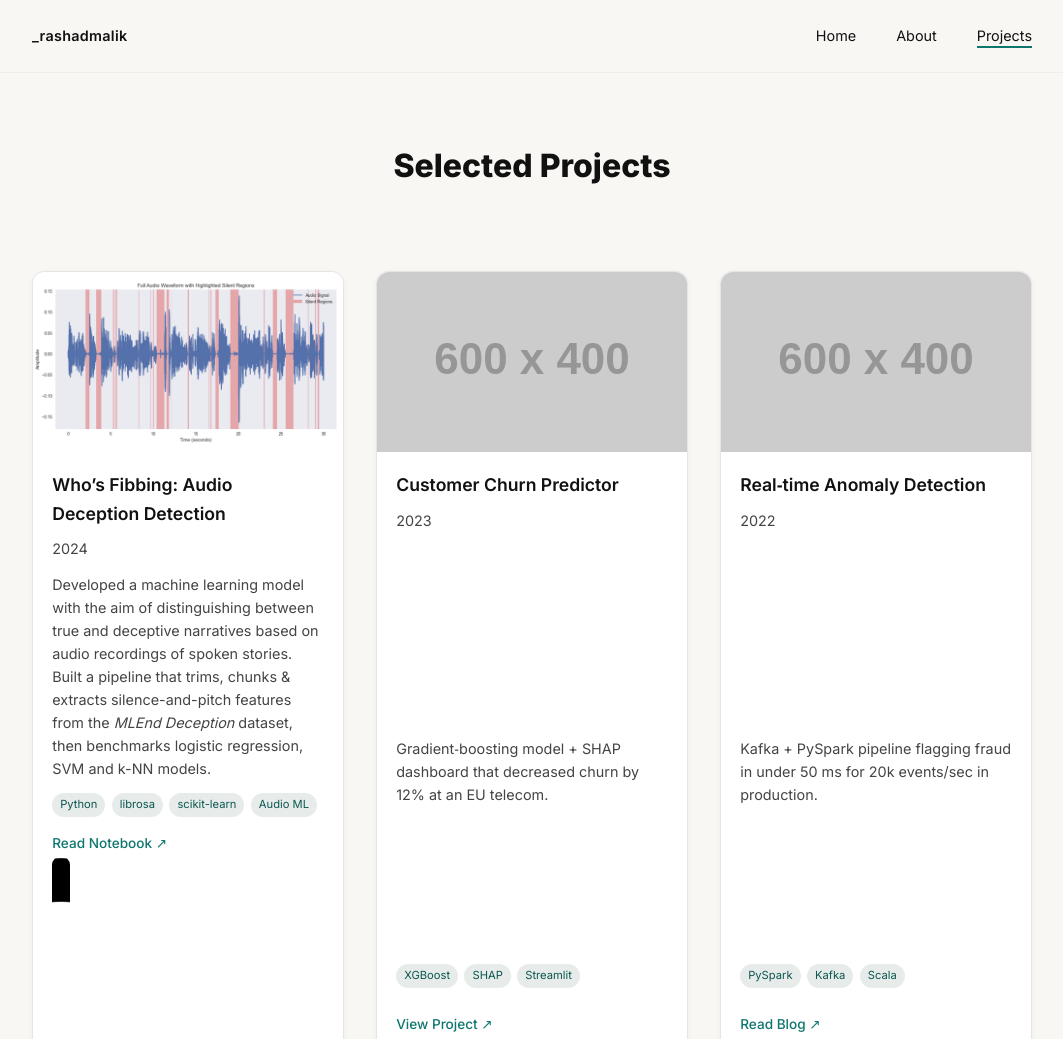
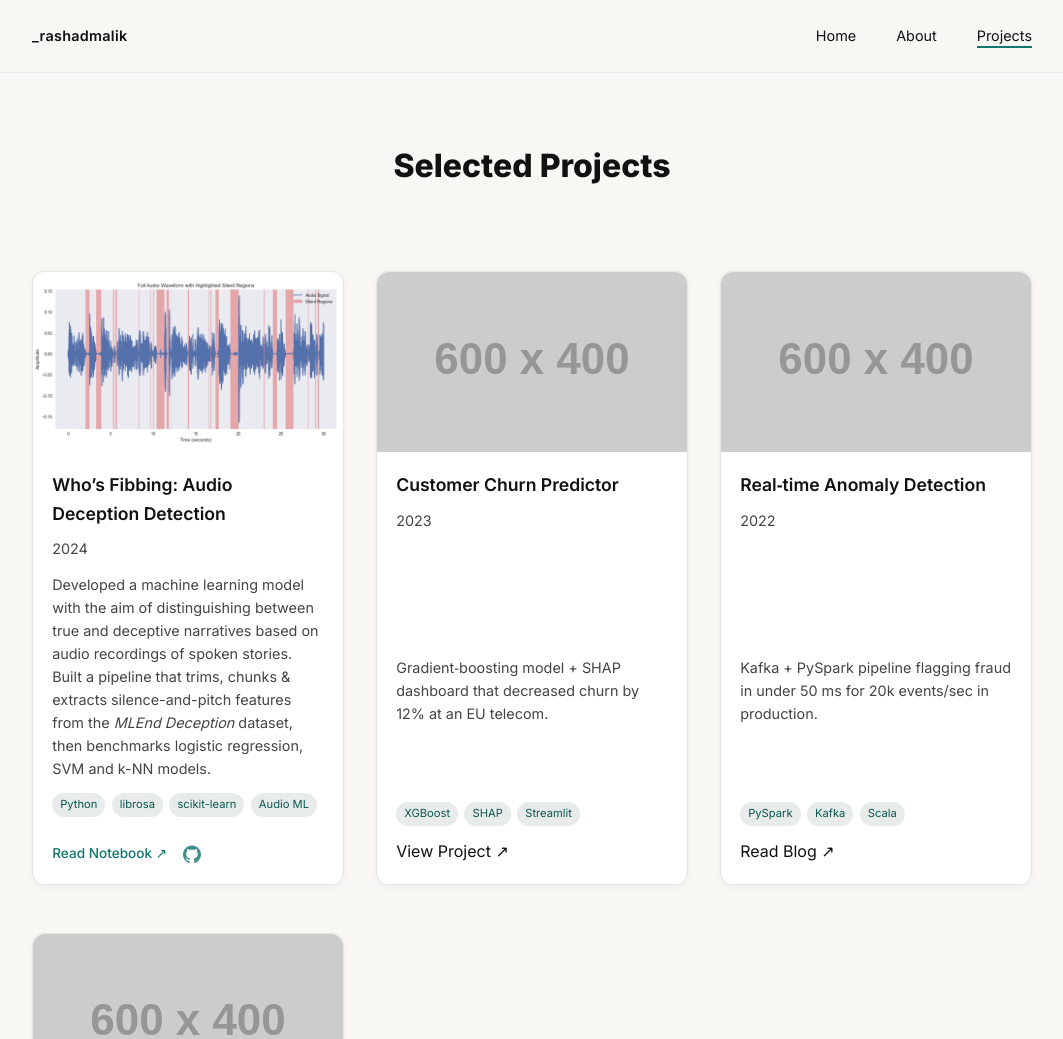
Before and after one commit to rashad-malik/Portfolio, a plain HTML site: page projects.html in a window 1280 px wide. Shown: the top 1039 px of the page, without its empty margins (108-1171 px from the left). Drawn offline with Linux system fonts and the light colour scheme; placeholder pictures from the web are drawn by us.

Commit message:
Removed github icon png and replaced with SVG

```diff
--- a/projects.html
+++ b/projects.html
@@ -46,7 +46,10 @@
       .card-body p{font-size:.9rem;color:#444;flex:1}
       .tags{display:flex;flex-wrap:wrap;gap:.4rem}
       .tags span{font-size:.7rem;background:#e7eceb;color:#0c5750;padding:3px 8px;border-radius:999px}
-      .card-body a{font-size:.85rem;font-weight:500;margin-top:.8rem;color:var(--accent)}
+      .links{display:flex;align-items:center;gap:1rem;margin-top:.8rem}
+      .links a{font-size:.85rem;font-weight:500;color:var(--accent);display:flex;align-items:center;gap:.25rem}
+      .gh-icon{width:18px;height:18px;fill:var(--accent);opacity:.8;transition:opacity .2s}
+      .links a:hover .gh-icon{opacity:1}
 
       /* ---- Footer ---- */
       footer{border-top:1px solid #eee;padding:80px 0 100px;margin-top:80px}
@@ -95,9 +98,7 @@
           <div class="tags"><span>Python</span><span>librosa</span><span>scikit-learn</span><span>Audio ML</span></div>
           <div class="links">
             <a href="https://rashad-malik.github.io/MLEnd-Mini-Project/Whos_fibbing.html" target="_blank">Read Notebook ↗</a>
-            <a href="https://github.com/rashad-malik/MLEnd-Mini-Project" target="_blank" aria-label="GitHub repo">
-                <img class="gh-icon" src="assets/github.png" width="18" height="18" alt="GitHub logo" />
-            </a>
+            <a href="https://github.com/rashad-malik/MLEnd-Mini-Project" target="_blank" aria-label="GitHub repo"><svg class="gh-icon" xmlns="http://www.w3.org/2000/svg" viewBox="0 0 24 24"><path d="M12 .5C5.37.5 0 5.87 0 12.5c0 5.29 3.438 9.78 8.205 11.387.6.113.793-.262.793-.583 0-.288-.01-1.05-.015-2.06-3.338.726-4.042-1.61-4.042-1.61-.546-1.386-1.333-1.756-1.333-1.756-1.09-.745.083-.73.083-.73 1.205.085 1.84 1.237 1.84 1.237 1.07 1.834 2.807 1.304 3.492.997.108-.776.418-1.304.762-1.604-2.665-.304-5.467-1.332-5.467-5.93 0-1.31.468-2.38 1.236-3.22-.124-.303-.536-1.523.117-3.176 0 0 1.008-.322 3.3 1.23a11.49 11.49 0 0 1 3.003-.404c1.02.005 2.047.138 3.004.404 2.29-1.552 3.296-1.23 3.296-1.23.655 1.653.243 2.873.12 3.176.77.84 1.235 1.91 1.235 3.22 0 4.61-2.807 5.624-5.48 5.922.43.37.823 1.102.823 2.222 0 1.604-.015 2.896-.015 3.286 0 .324.192.699.8.58C20.565 22.276 24 17.789 24 12.5 24 5.87 18.627.5 12 .5z"/></svg></a>
           </div>
         </div>
       </div>
```
Also changed, not shown: assets/github.png (deleted).
